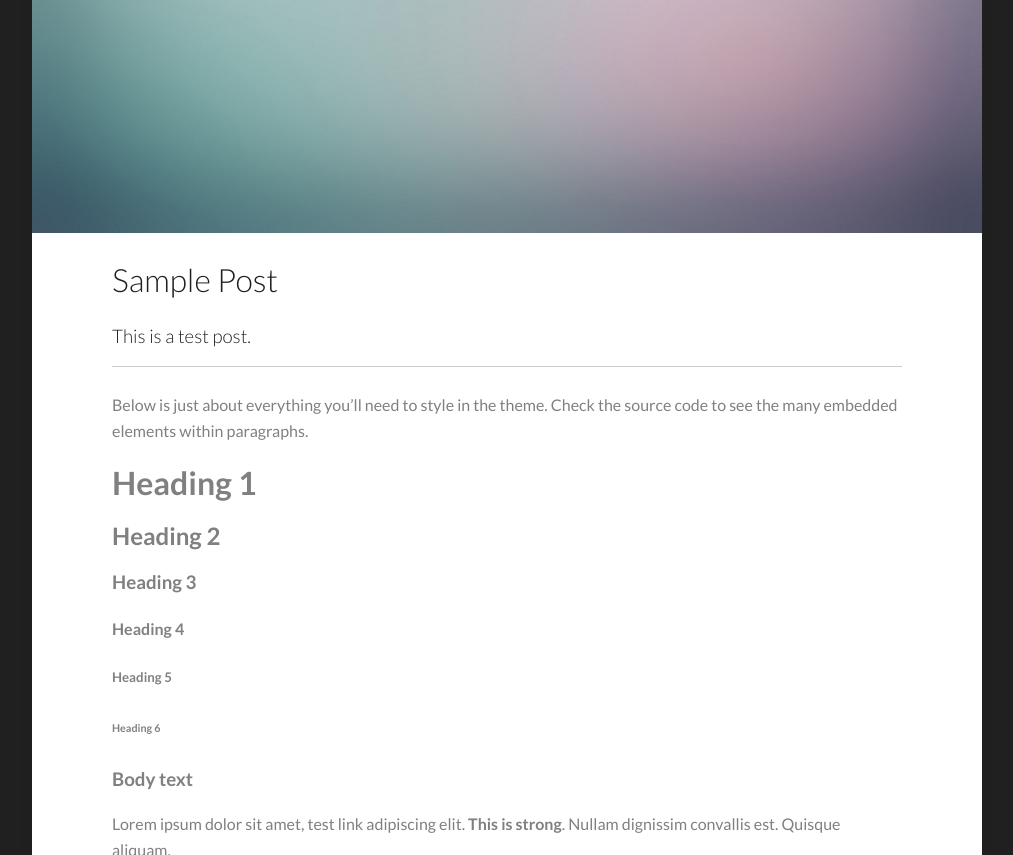
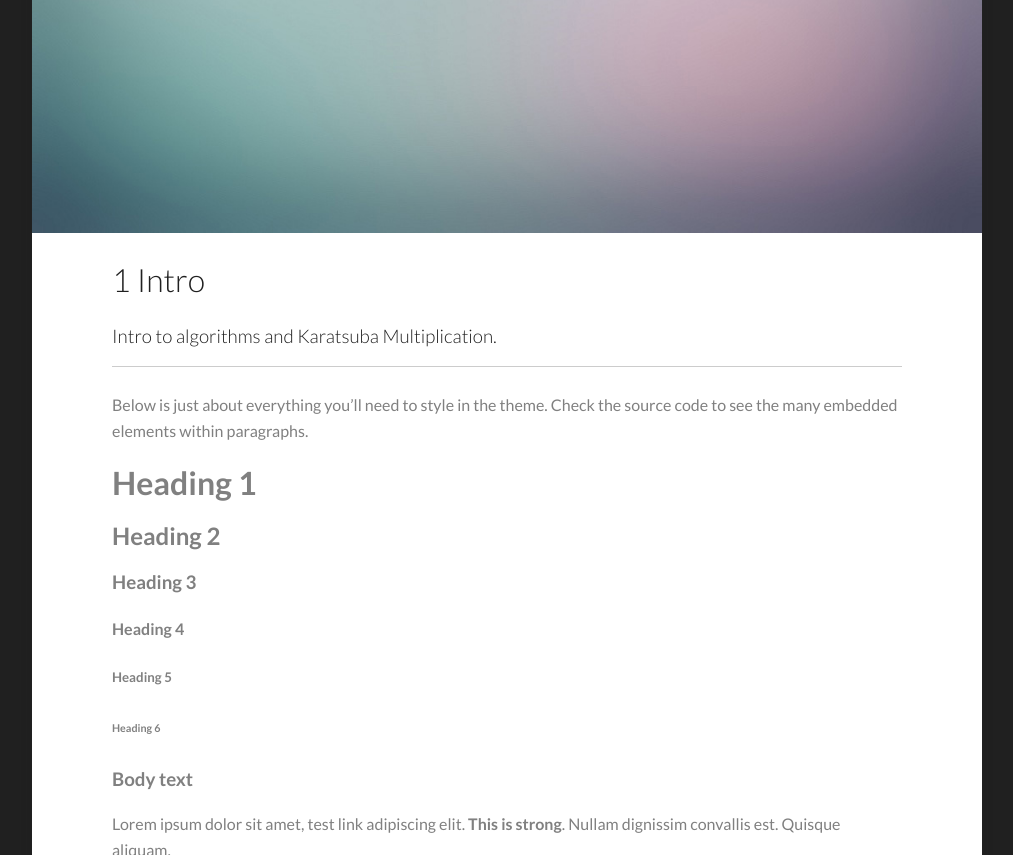
Before and after one commit to hrjtju/hrjtju.github.io, a Jekyll site: the page built from _posts/2016-11-20-sample-post.md, in a window 1280 px wide and 900 px high, scrolled down 524 px, cut to the strip 0-855 px from the top of the window. Shown: the whole strip, without its empty margins (133-1146 px from the left). Built offline with Jekyll 4.4.1, drawn with Linux system fonts in a browser that asks for light colours; some of the changed text lies outside the part shown.

Commit message:
Update 2016-11-20-sample-post.md

```diff
--- a/_posts/2016-11-20-sample-post.md
+++ b/_posts/2016-11-20-sample-post.md
@@ -1,11 +1,11 @@
 ---
 layout: post
 categories: posts
-title: Sample Post
-subtitle: This is a test post.
+title: 1 Intro
+subtitle: Intro to algorithms and Karatsuba Multiplication.
 featured-image: /images/2016-11-19/abstract-1.jpg
 tags: [sample post]
-date-string: NOVEMBER 20, 2016
+date-string: AUGUST 06, 2022
 ---
 
 Below is just about everything you'll need to style in the theme. Check the source code to see the many embedded elements within paragraphs.
```
